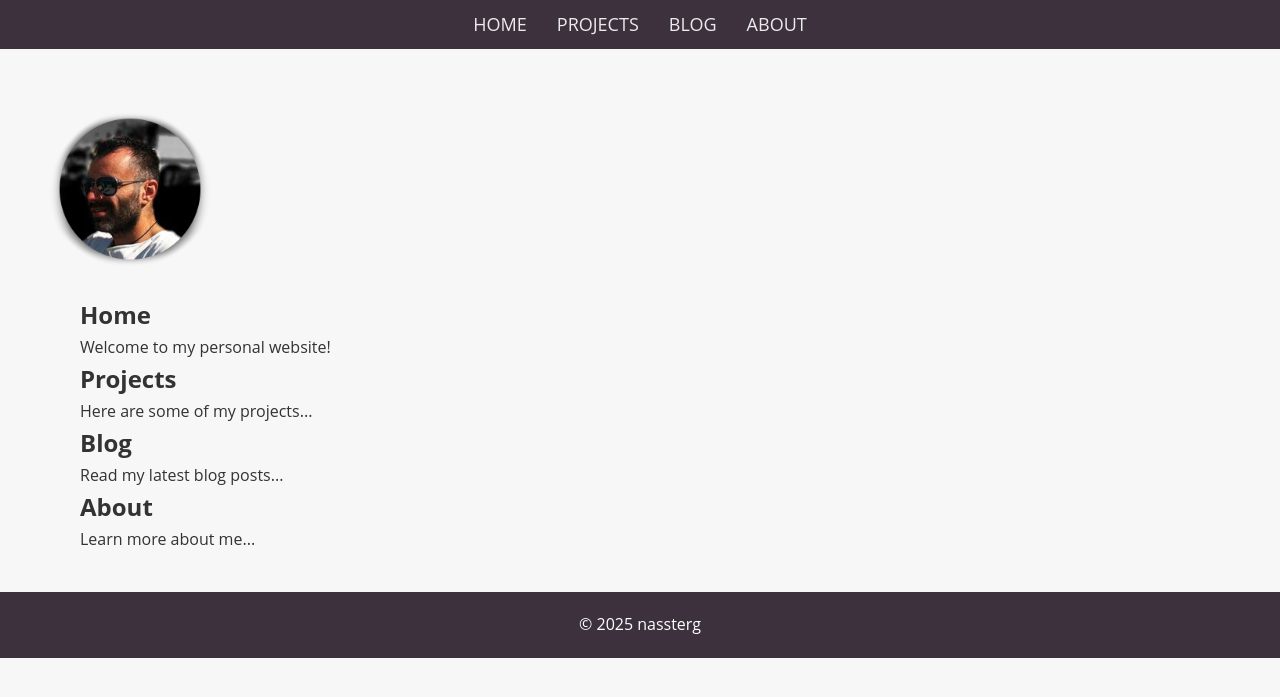
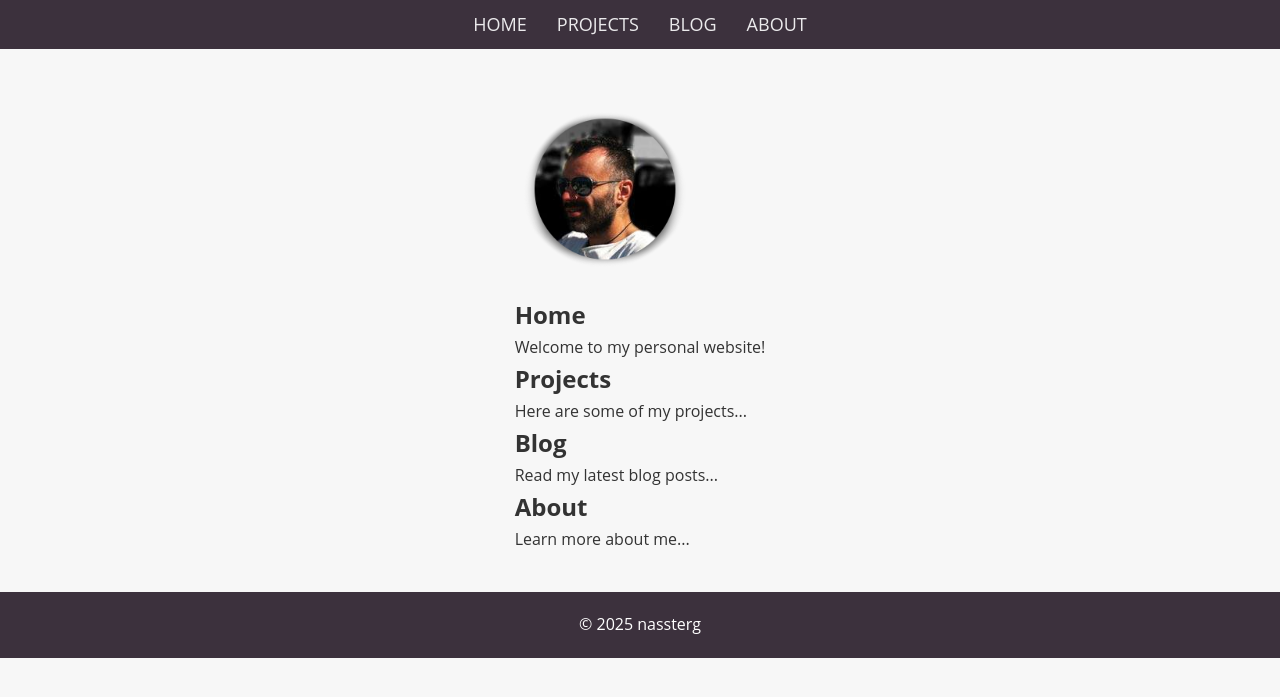
Before and after one commit to nassterg/nassterg.github.io, a Jekyll site: the page built from README.md, in a window 1280 px wide. Shown: the top 697 px of the page. Built offline with Jekyll 4.4.1, drawn with Linux system fonts in a browser that asks for light colours; our own code applies the rules of GitHub Pages for plain Markdown files.

Commit message:
Update style.css

```diff
--- a/assets/css/style.css
+++ b/assets/css/style.css
@@ -45,23 +45,22 @@ body {
     color: #657ED4; /* Updated hover color */
 }
 
-/* Create the main content (two-column layout) */
+/* Main content (two-column layout) */
 .content {
     display: flex; /* Flexbox for two columns */
+    justify-content: center; /* Center the content horizontally */
+    align-items: flex-start; /* Align both logo and menu at the top */
+    gap: 20px; /* Space between columns */
+    margin: 40px auto;
     max-width: 1200px;
-    margin: 40px auto; /* Center the content */
-    gap: 20px; /* Space between columns */
-    justify-content: space-between; /* Ensure space between logo and menu */
-    align-items: flex-start; /* Ensure both logo and menu are at the top */
 }
 
 /* Left column (logo) */
 .left-column {
     display: flex;
     flex-direction: column; /* Stack items vertically */
-    justify-content: flex-start;
     align-items: flex-start; /* Align left */
-    margin-top: 10px; /* Adjusted margin-top for better alignment */
+    margin-top: 10px; /* Margin for the top alignment */
 }
 
 /* Logo styles */
@@ -74,10 +73,9 @@ body {
 /* Right column (menu content) */
 .right-column {
     display: flex;
-   flex-direction: column; /* Stack menu items vertically */
-   justify-content: flex-start;
-    margin-top: 10px; /* Adjusted margin-top for better alignment */
-    padding-left: 40px; /* Adds space to the left of the menu */
+    flex-direction: column; /* Stack menu items vertically */
+    justify-content: flex-start;
+    margin-top: 10px; /* Same as the logo margin */
 }
 
 /* Footer styling */
```
